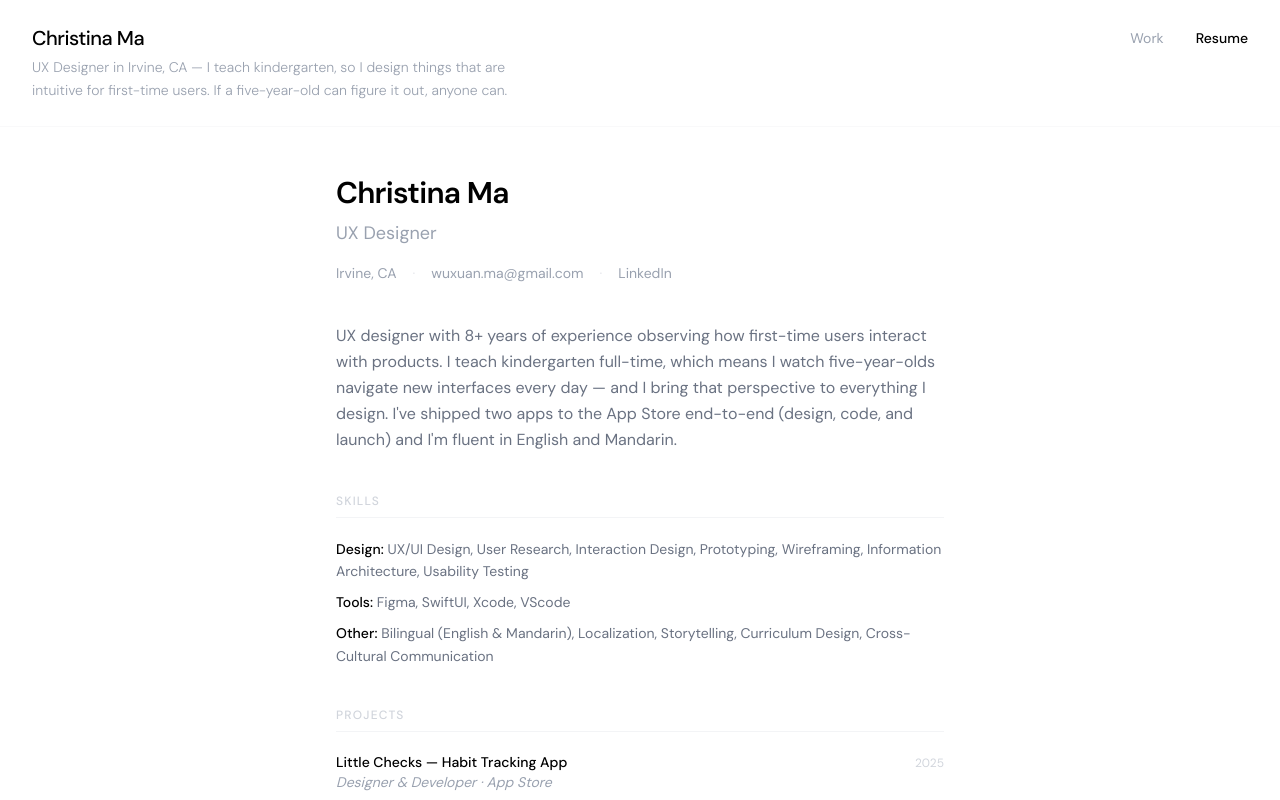
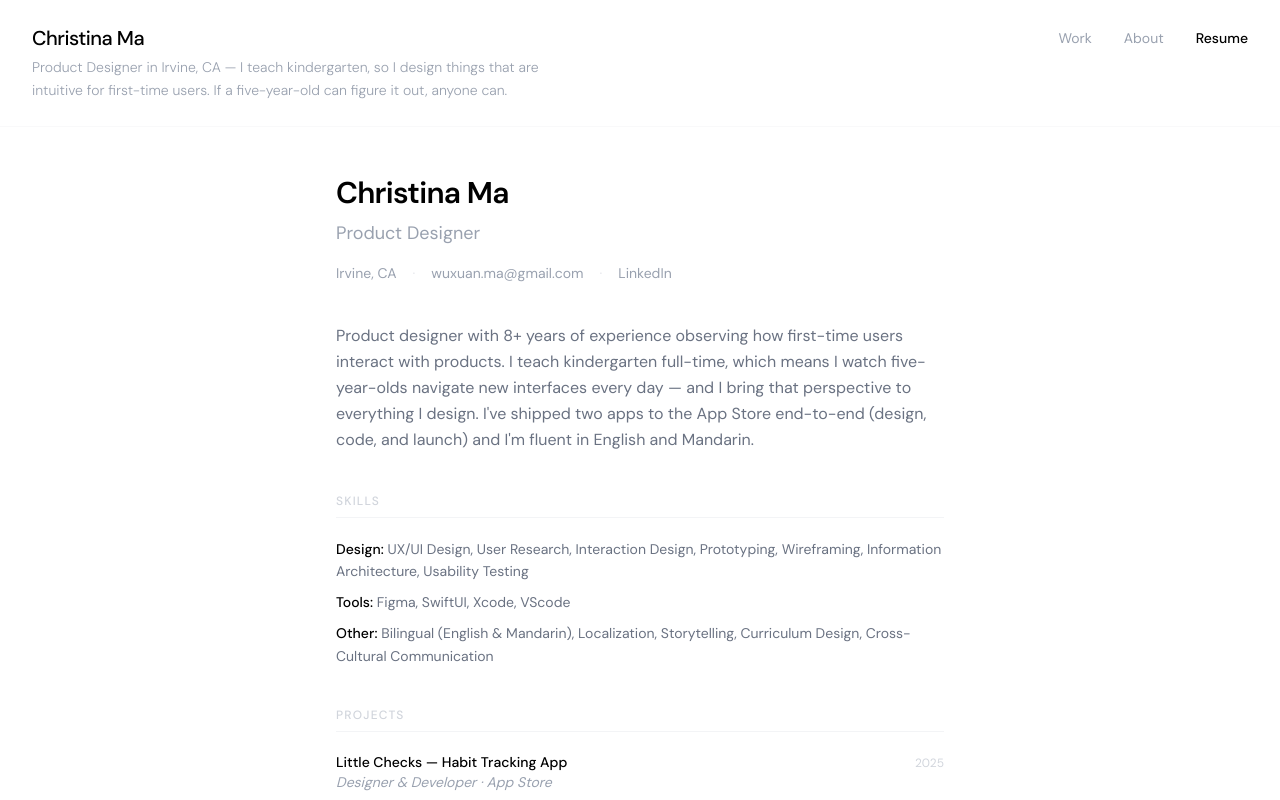
Before and after one commit to Christina505/my-portfolio, a Next.js app: page /resume in a window 1280 px wide. Shown: the top 800 px of the page. Built offline with nearby package versions, Linux system fonts and the light colour scheme.

Commit message:
Add About link to resume page nav

```diff
--- a/app/resume/page.tsx
+++ b/app/resume/page.tsx
@@ -11,15 +11,18 @@ export default function ResumePage() {
               <h1 className="text-lg md:text-xl font-medium tracking-tight mb-1">Christina Ma</h1>
             </Link>
             <p className="text-xs md:text-sm font-light text-gray-400 leading-relaxed max-w-lg hidden sm:block">
-              UX Designer in Irvine, CA — I teach kindergarten, so I design things that are intuitive for first-time users. If a five-year-old can figure it out, anyone can.
+              Product Designer in Irvine, CA — I teach kindergarten, so I design things that are intuitive for first-time users. If a five-year-old can figure it out, anyone can.
             </p>
             <p className="text-xs font-light text-gray-400 leading-relaxed sm:hidden">
-              UX Designer in Irvine, CA
+              Product Designer in Irvine, CA
             </p>
           </div>
           <div className="flex gap-4 md:gap-8 text-sm text-gray-400 pt-1 flex-shrink-0">
             <Link href="/" className="hover:text-black transition-colors">
               Work
+            </Link>
+            <Link href="/about" className="hover:text-black transition-colors">
+              About
             </Link>
             <span className="text-black font-medium">
               Resume
@@ -33,7 +36,7 @@ export default function ResumePage() {
         {/* Header */}
         <div className="mb-10">
           <h2 className="text-3xl font-semibold tracking-tight mb-2">Christina Ma</h2>
-          <p className="text-lg text-gray-400 mb-4">UX Designer</p>
+          <p className="text-lg text-gray-400 mb-4">Product Designer</p>
           <div className="flex flex-wrap gap-x-3 sm:gap-x-4 gap-y-1 text-sm text-gray-400">
             <span>Irvine, CA</span>
             <span className="text-gray-200 hidden sm:inline">·</span>
@@ -46,7 +49,7 @@ export default function ResumePage() {
         {/* Summary */}
         <div className="mb-10">
           <p className="text-gray-500 leading-relaxed">
-            UX designer with 8+ years of experience observing how first-time users interact with products. I teach kindergarten full-time, which means I watch five-year-olds navigate new interfaces every day — and I bring that perspective to everything I design. I&apos;ve shipped two apps to the App Store end-to-end (design, code, and launch) and I&apos;m fluent in English and Mandarin.
+            Product designer with 8+ years of experience observing how first-time users interact with products. I teach kindergarten full-time, which means I watch five-year-olds navigate new interfaces every day — and I bring that perspective to everything I design. I&apos;ve shipped two apps to the App Store end-to-end (design, code, and launch) and I&apos;m fluent in English and Mandarin.
           </p>
         </div>
 
```
